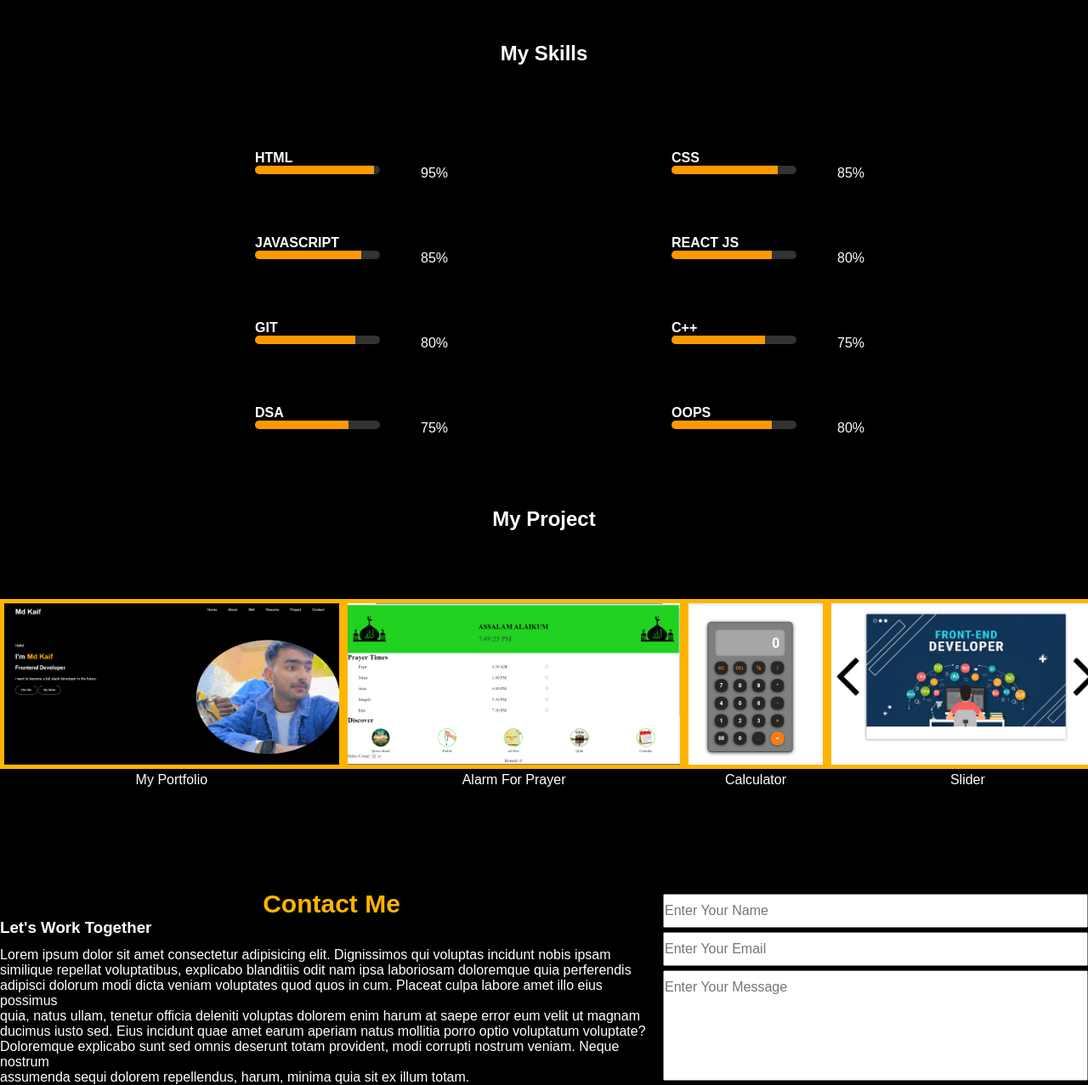
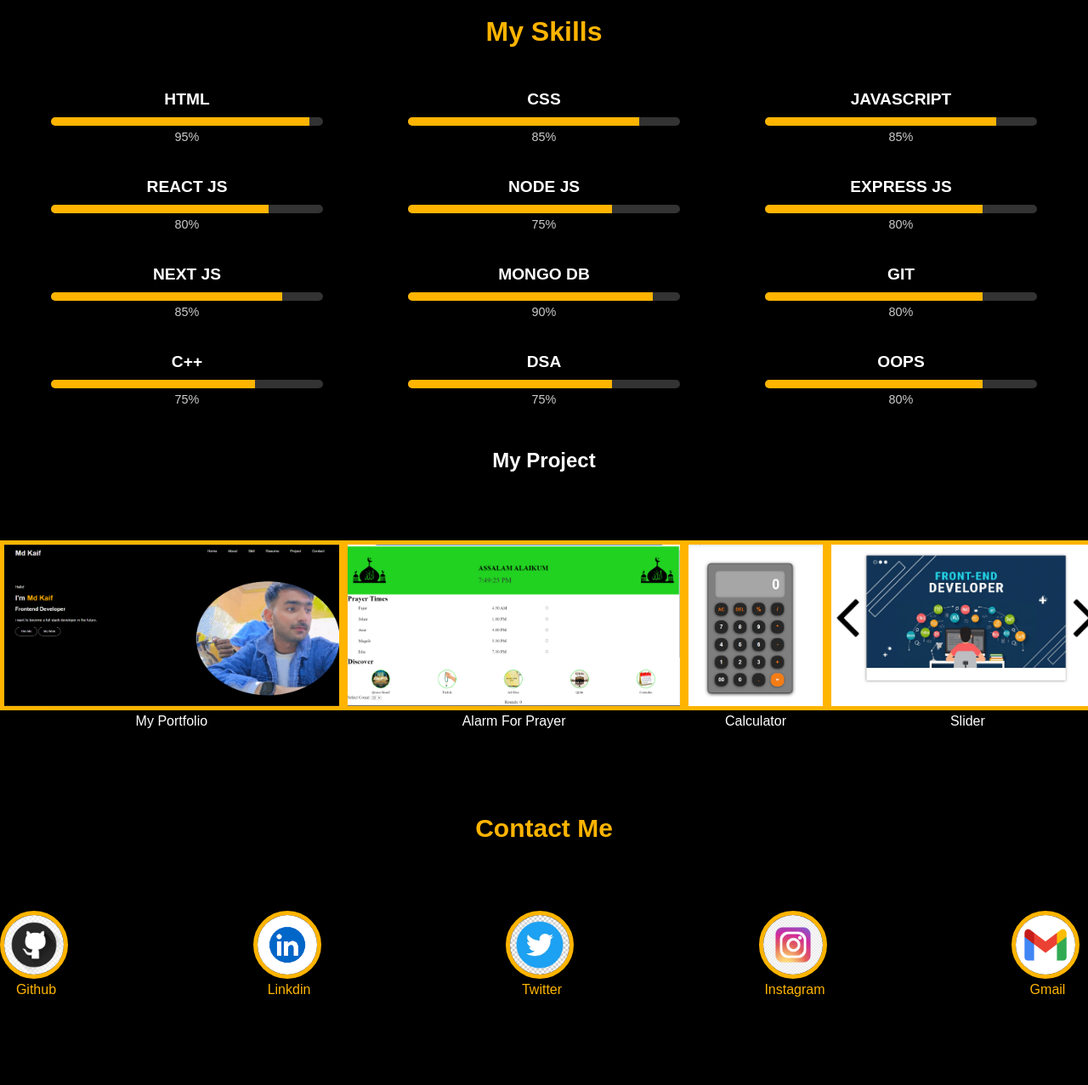
Before and after one commit to engineer-kaif/My-Portfolio, a plain HTML site: page portfolio.html in a window 1280 px wide. Shown: the part 1063-2340 px from the top of the page at 85% size. Drawn offline with Linux system fonts and the light colour scheme.

Commit message:
final submission

```diff
--- a/portfolio.css
+++ b/portfolio.css
@@ -2,12 +2,14 @@
     margin: 0;
     padding: 0;
     box-sizing: border-box;
+    scroll-behavior: smooth;
   }
 
   body {
     font-family: Arial, sans-serif;
     background-color: #000;
     color: #fff;
+
   }
   .navbar{
     display: flex;
@@ -56,16 +58,18 @@
     border-radius: 50%;
   }
   .btn{
-    width: 100px;
-    height: 40px;
+     width: 100px;
+     height: 40px;
     border-radius: 25px;
     background-color: #000;
     color: #fff;
     font-size: 15px;
     border: 0.5px solid #fff;
   }
+
   .download{
     width: 200px;
+
   }
   .remove-anchorStyle{
     text-decoration: none;
@@ -74,6 +78,14 @@
   .btn:hover{
     background-color: #ffb400;
     color: #000;
+  }
+  @media screen and (max-width: 480px) {
+
+    .download {
+      margin-right: 5px;
+      transform: translateY(8px);
+      width: 100%;
+    }
   }
   .kaif_image2{
     width: 300px;
@@ -96,42 +108,70 @@
   color: gray;
   line-height: 40px;
 }
- .progress-bar{
-  width: 30%;
-  background-color: #333;
-  border-radius: 5px;
-  overflow: hidden;
-  height: 10px;
-}
-.progress{
-  height: 100%;
-  background-color: #f90;
-}
+
 
 .skill-headeer{
   text-align: center;
-  padding-top: 50px;
+
+  font-size: 2rem;
+  margin: 20px 0;
+  color: #ffb400;
 }
 
-   .skills-section{
+.skills-section{
     display: grid;
-    grid-template-columns: 50% 50%;
-    grid-template-rows: 100px 100px 100px 100px;
-    margin-left: 300px;
-    margin-top: 100px;
+    grid-template-columns: repeat(auto-fit,minmax(300px,1fr));
+    gap:20px;
+    padding: 20px;
    }
-   .skill span{
+
+   .skill {
+    text-align: center;
+    margin: 10px 0;
+
+  }
+
+  .skill h4 {
+    font-size: 1.2rem;
+    color: #fff;
+    margin-bottom: 10px;
+  }
+
+  .progress-bar {
+    width: 80%;
+    margin: 0 auto;
+    background-color: #333;
+    border-radius: 5px;
+    overflow: hidden;
+    height: 10px;
     position: relative;
-    left: 195px;
-    bottom: 10px;
-   }
-   /* .my-resume{
-    text-align: center;
-   }
-   .resume-img{
-    height: 500px;
-    margin-top: 30px;
-   } */
+  }
+
+  .progress {
+    height: 100%;
+    background-color: #ffb400;
+
+  }
+
+  .skill span {
+    display: block;
+    margin-top: 5px;
+    font-size: 0.9rem;
+    color: #ccc;
+
+  }
+
+  /* Responsive Design */
+  @media screen and (max-width: 768px) {
+    .skills-section {
+      grid-template-columns: 1fr;
+    }
+
+    .progress-bar {
+      width: 90%;
+    }
+  }
+
     .heading-center{
       text-align: center;
       margin-top: 20px;
@@ -150,21 +190,28 @@
     color: #fff;
    }
    .logo{
-    height: 50px;
+    height: 80px;
     border: 5px solid #ffb400;
     border-radius: 50%;
     margin-top: 20px;
     margin-right: 10px;
    }
-   .contact{
+
+   .logoDeign{
     display: flex;
     justify-content: space-between;
-    margin-top: 120px;
+    margin-top: 60px;
+   }
+   .logoName-design{
+    text-align: center;
+    color: #ffb400;
+    padding-right: 5px;
    }
    .forCenter{
     text-align: center;
     color: #ffb400;
     font-size: 30px;
+    margin-top: 100px;
    }
    .para{
     padding-top: 12px;
@@ -191,14 +238,14 @@
     border-radius: 25px;
     font-size: 16px;
    }
-   html{
+   /* html{
     scroll-behavior: smooth;
-   }
+   } */
 
 
    /* Responsive CSS */
 
-/* Screen width 768px tak ke liye */
+
 @media screen and (max-width: 768px) {
   .navbar ul {
     flex-direction: column;
@@ -256,11 +303,7 @@
     margin-bottom: 20px;
   }
 
-  .contact {
-    flex-direction: column;
-    align-items: center;
-    text-align: center;
-  }
+
 
   .inputText,
   .msg,
@@ -338,3 +381,12 @@
     display: none;
   }
 }
+footer{
+ margin-top: 50px;
+ height: 60px;
+ background-color: #fff;
+ color: #000;
+display: flex;
+ justify-content: center;
+ align-items: center;
+}
--- a/portfolio.html
+++ b/portfolio.html
@@ -19,7 +19,6 @@
       <li><a href="#Home" class="nav-link">Home</a></li>
       <li><a href="#about" class="nav-link">About</a></li>
       <li><a href="#skill" class="nav-link">Skill</a></li>
-      <li><a href="#resume" class="nav-link">Resume</a></li>
       <li><a href="#project" class="nav-link">Project</a></li>
       <li><a href="#contact" class="nav-link">Contact</a></li>
     </ul>
@@ -33,8 +32,7 @@
     <p>i want to become a full stack developer in the future.</p>
     <button class="btn download"><a href="C:\Users\mdkia\Desktop\My project\My Portfollio\KAIF_RESUME.pdf" class="remove-anchorStyle" download="Md_Kaif_Resume.pdf">Download Resume</a>
     </button>
-    <!-- class="btn download">Download Resume -->
-    <button class="btn">My Work</button>
+    <button class="btn" ><a href="#project" class="remove-anchorStyle">My work</a></button>
   </div>
   <div>
     <img src="kaif image.jpeg" alt="kaif image" class="kaif-image">
@@ -87,6 +85,36 @@
       </div>
       <span>80%</span>
     </div>
+
+    <div class="skill">
+      <h4>NODE JS</h4>
+      <div class="progress-bar">
+        <div class="progress" style="width: 75%;"></div>
+      </div>
+      <span>75%</span>
+    </div>
+    <div class="skill">
+      <h4>EXPRESS JS</h4>
+      <div class="progress-bar">
+        <div class="progress" style="width: 80%;"></div>
+      </div>
+      <span>80%</span>
+    </div>
+    <div class="skill">
+      <h4>NEXT JS</h4>
+      <div class="progress-bar">
+        <div class="progress" style="width: 85%;"></div>
+      </div>
+      <span>85%</span>
+    </div>
+    <div class="skill">
+      <h4>MONGO DB</h4>
+      <div class="progress-bar">
+        <div class="progress" style="width: 90%;"></div>
+      </div>
+      <span>90%</span>
+    </div>
+
     <div class="skill">
       <h4>GIT</h4>
       <div class="progress-bar">
@@ -118,10 +146,7 @@
     </div>
   </div>
 </section>
-  <!-- <div class="my-resume">
-    <h1>My Resume</h1>
-    <img src="kaif resume.png" alt="" class="resume-img">
-  </div> -->
+
   <section id="project">
   <h1 class="heading-center">My Project</h1>
 <div class="project">
@@ -143,26 +168,42 @@
   </div>
 </div>
 <section id="contact">
-<div class="contact">
-<div>
   <h1 class="forCenter">Contact Me</h1>
-  <h3>Let's Work Together</h3>
-  <p class="para">Lorem ipsum dolor sit amet consectetur adipisicing elit. Dignissimos qui voluptas incidunt nobis ipsam <br> similique repellat voluptatibus, explicabo blanditiis odit nam ipsa laboriosam doloremque quia perferendis <br> adipisci dolorum modi dicta veniam voluptates quod quos in cum. Placeat culpa labore amet illo eius possimus <br> quia, natus ullam, tenetur officia deleniti voluptas dolorem enim harum at saepe error eum velit ut magnam <br> ducimus iusto sed. Eius incidunt quae amet earum aperiam natus mollitia porro optio voluptatum voluptate? <br> Doloremque explicabo sunt sed omnis deserunt totam provident, modi corrupti nostrum  veniam. Neque nostrum <br> assumenda sequi dolorem repellendus, harum, minima quia sit ex illum totam.</p>
+<!-- <div class="contact">  -->
+<div class="logoDeign">
+  <div>
   <a href="https://github.com/engineer-kaif?tab=repositories"><img src="github logo.png" alt="" class="logo"></a>
-  <a href="https://www.linkedin.com/feed/"><img src="linkdin logo.png" alt="" class="logo"></a>
-  <a href="https://x.com/home"><img src="twitter logo.jpg" alt="" class="logo"></a>
-  <a href="https://www.instagram.com/md_kaiif786/"><img src="insta logo.webp" alt="" class="logo"></a>
-  <a href="#"><img src="gmail logo2.png" alt="" class="logo"></a>
+  <p class="logoName-design">Github</p>
 </div>
 <div>
+  <a href="https://www.linkedin.com/feed/"><img src="linkdin logo.png" alt="" class="logo"></a>
+  <p class="logoName-design">Linkdin</p>
+</div>
+<div>
+  <a href="https://x.com/home"><img src="twitter logo.jpg" alt="" class="logo"></a>
+  <p class="logoName-design">Twitter</p>
+</div>
+<div>
+  <a href="https://www.instagram.com/md_kaiif786/"><img src="insta logo.webp" alt="" class="logo"></a>
+  <p class="logoName-design">Instagram</p>
+</div>
+<div>
+  <a href="#"><img src="gmail logo2.png" alt="" class="logo"></a>
+  <p class="logoName-design">Gmail</p>
+</div>
+</div>
+<div class="forCenter">
   <form action="">
-  <input type="text" placeholder="Enter Your Name" class="inputText"><br>
-  <input type="email" placeholder="Enter Your Email" class="inputText"><br>
+  <input type="text" placeholder="Enter Your Name" class="inputText" minlength="4" required ><br>
+  <input type="email" placeholder="Enter Your Email" class="inputText" minlength="12" required><br>
   <input type="text" placeholder="Enter Your Message" class="msg"><br>
   <button type="submit" class="submitBtn">Submit</button>
   </form>
 </div>
 </div>
+<footer>
+  <p>&copy; 2024 Md Kaif. All rights reserved</p>
+</footer>
 </section>
   <script src="portfolio.js"></script>
 </body>
```
